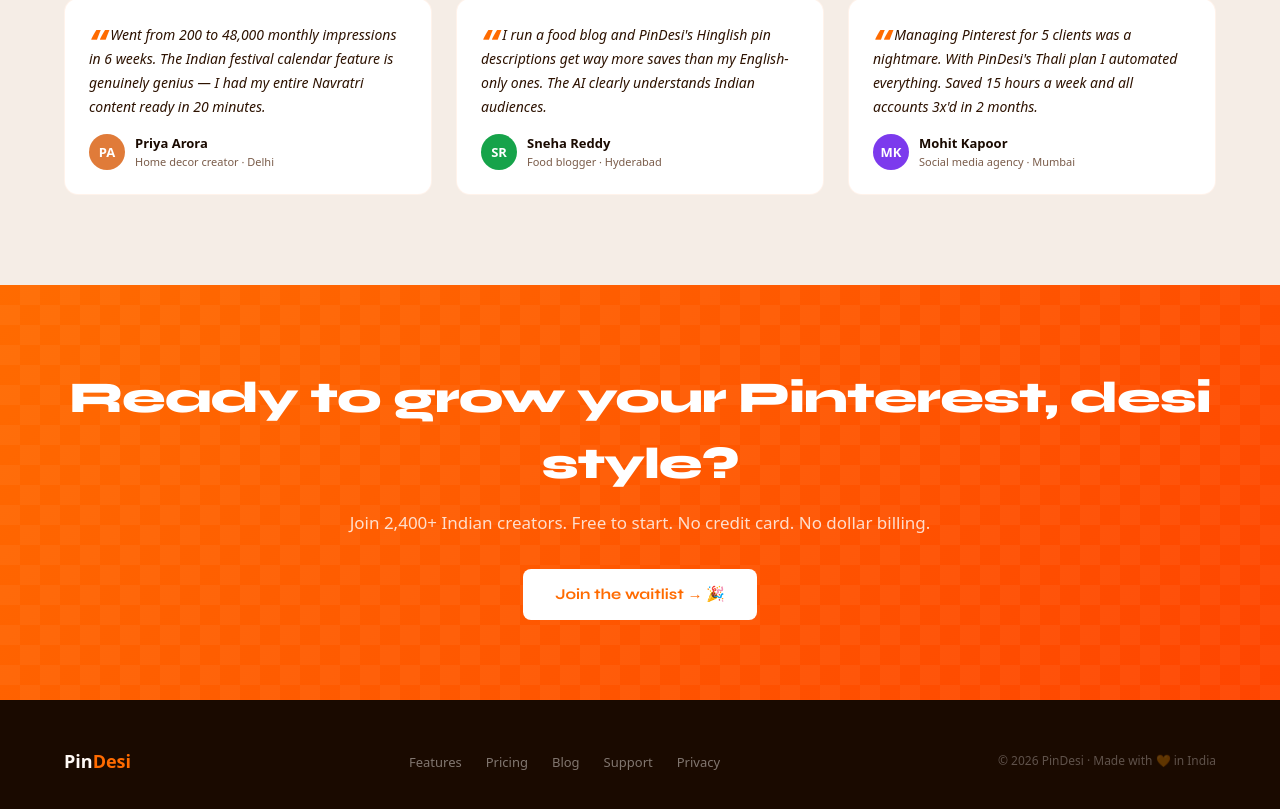
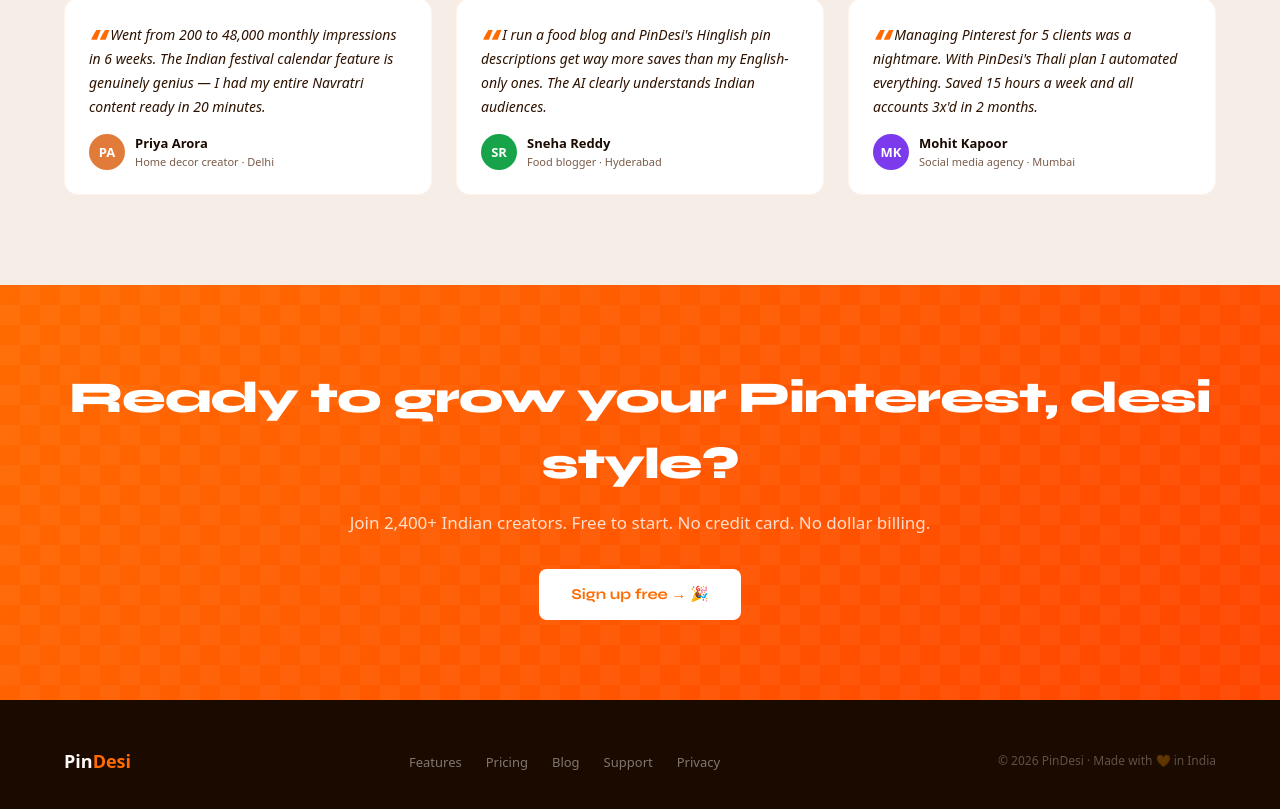
Before and after one commit to rahul300rkv/pindesi, a Next.js app: page / in a window 1280 px wide. Shown: the part 3802-4611 px from the top of the page. Built offline with nearby package versions, Linux system fonts and the light colour scheme.

Commit message:
Update CTABanner.tsx

```diff
--- a/app/components/CTABanner.tsx
+++ b/app/components/CTABanner.tsx
@@ -11,9 +11,9 @@
         <div style={{ position: "relative", zIndex: 1, maxWidth: 1200, margin: "0 auto" }}>
           <h2 style={{ fontSize: "clamp(28px,3.5vw,44px)", fontWeight: 800, letterSpacing: "-1px", color: "white", marginBottom: 12, fontFamily: "var(--font-syne, Syne, sans-serif)" }}>Ready to grow your Pinterest, desi style?</h2>
           <p style={{ color: "rgba(255,255,255,0.8)", fontSize: 17, marginBottom: 32, lineHeight: 1.65 }}>Join 2,400+ Indian creators. Free to start. No credit card. No dollar billing.</p>
-          <button onClick={() => setShow(true)} style={{ background: "white", color: "#FF6B00", padding: "14px 32px", borderRadius: 8, fontSize: 15, fontWeight: 700, border: "none", cursor: "pointer", fontFamily: "var(--font-syne, Syne, sans-serif)", display: "inline-flex", alignItems: "center", gap: 8 }}>
-            Join the waitlist → 🎉
-          </button>
+          <a href="/signup" style={{ background: "white", color: "#FF6B00", padding: "14px 32px", borderRadius: 8, fontSize: 15, fontWeight: 700, border: "none", cursor: "pointer", fontFamily: "var(--font-syne, Syne, sans-serif)", display: "inline-flex", alignItems: "center", gap: 8, textDecoration: "none" }}>
+            Sign up free → 🎉
+          </a>
         </div>
       </section>
       {show && <WaitlistModal onClose={() => setShow(false)} />}
```
